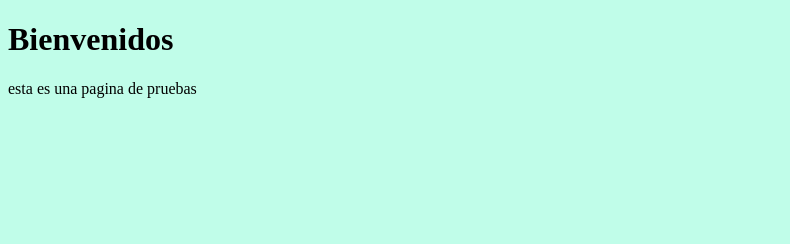
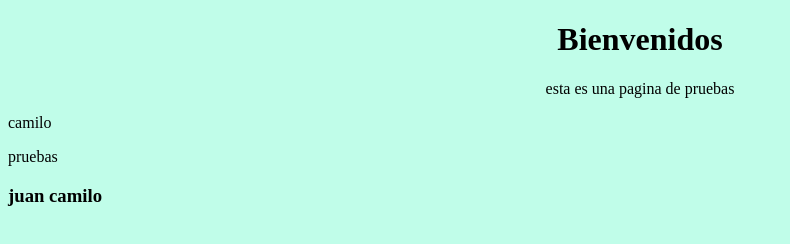
Before and after one commit to jucava86/ProyectoBase, a plain HTML site: page index.html in a window 1280 px wide. Shown: the whole page, without its empty margins (0-790 px from the left). Drawn offline with Linux system fonts and the light colour scheme.

Commit message:
agregar contendio al index

```diff
--- a/estilos.css
+++ b/estilos.css
@@ -1,3 +1,7 @@
 body{
     background-color: rgb(192, 253, 233);
 }
+
+.contenedor-top{
+    text-align: center;
+}
--- a/index.html
+++ b/index.html
@@ -1,14 +1,23 @@
 <!DOCTYPE html>
 <html lang="en">
   <head>
-    <meta charset="UTF-8">
-    <meta http-equiv="X-UA-Compatible" content="IE=edge">
-    <meta name="viewport" content="width=<device-width>, initial-scale=1.0">
-    <title>Document</title>
-    <link rel="stylesheet" href="estilos.css">
+    <meta charset="UTF-8" />
+    <meta http-equiv="X-UA-Compatible" content="IE=edge" />
+    <meta name="viewport" content="width=<device-width>, initial-scale=1.0" />
+    <title>Documento de pruebas</title>
+    <link rel="stylesheet" href="estilos.css" />
   </head>
   <body>
+    <div class="contenedor-top">
       <h1>Bienvenidos</h1>
       <p>esta es una pagina de pruebas</p>
+    </div>
+    <p>camilo</p>
+    <div>
+        <p>pruebas</p>
+        <div>
+            <h3>juan camilo</h3>
+        </div>
+    </div>
   </body>
 </html>
```
Lines whose indentation alone changed are shown as unchanged.
